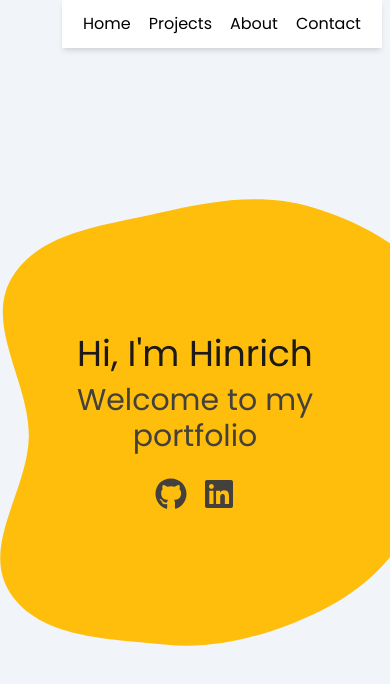
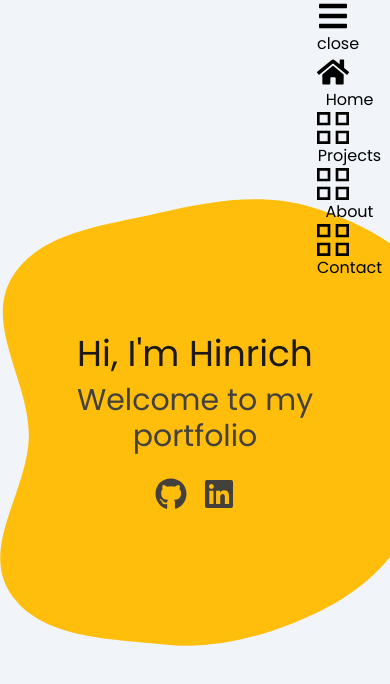
Before and after one commit to Amaterasu10/react-portfolio-vite, a React (Vite) app: page / in a window 390 px wide. Shown: the top 684 px of the page. Built offline with nearby package versions, Linux system fonts and the light colour scheme.

Commit message:
added hamburger bar for nav. Added useState for checking if the hamburger is clicked and useCheckMobileScreen variable for checking if the user is in mobile screen

```diff
--- a/src/components/TopNav.jsx
+++ b/src/components/TopNav.jsx
@@ -1,44 +1,73 @@
-import React from 'react'
-import { Link } from 'react-router-dom';
+import React, { useState } from 'react'
+import { FaBars } from 'react-icons/fa';
+
+import useCheckMobileScreen from '../hooks/useCheckMobileScreen';
 
 export default function TopNav({ navs }) {
+  const [isCollapsed, setIsCollapsed] = useState(true)
+
+  const isMobileScreen = useCheckMobileScreen()
+
   return (
-    <nav className='flex relative bg-white shadow-md'>
-      { false &&
-        <div className='inline-block p-2 absolute'>
-          <FaBars size="2em" className='hover:cursor-pointer hover:bg-slate-200'/>
+    <nav
+    className='
+      flex
+      relative
+      flex-col
+
+    '>
+      { isMobileScreen &&
+        <div
+          className='
+            w-fit
+          '
+          >
+          <div
+            className='nav-icon-container group'
+            onClick={
+              ()=> setIsCollapsed(!isCollapsed)
+            }
+          >
+            <FaBars size={"2rem"} className='nav-icon'/>
+
+            <span className='block text-center'>
+              {isCollapsed ? 'close': 'open'}
+            </span>
+          </div>
         </div>
       }
-      <ul className='nav__ul h-fit p-3 2xl:p-7'>
+
+      { (isCollapsed || !isMobileScreen) &&
+        <ul className='nav__ul h-fit 2xl:p-7 w-fit flex flex-col'>
           {
             navs.map(
               (navData, key) => (
                 <Nav
                   key={ key }
                   text={ navData.text }
+                  icon={ navData.icon }
                   navOnclick={ ()=> navData.ref.current.scrollIntoView() }
                 />
               )
             )
           }
-
         </ul>
+      }
     </nav>
   )
 }
 
-const Nav = ({text, navOnclick}) => {
+const Nav = ({text, navOnclick, icon}) => {
   return (
     <li
-      className='
-        inline-block
-        hover:underline
-        2xl:text-3xl
-        cursor-pointer
-      '
+      className='nav-icon-container group'
       onClick={ navOnclick }
     >
-      { text }
+      { icon }
+
+      <span className='block text-center'>
+        {text}
+      </span>
     </li>
   )
 };
```
Lines whose indentation alone changed are shown as unchanged.
